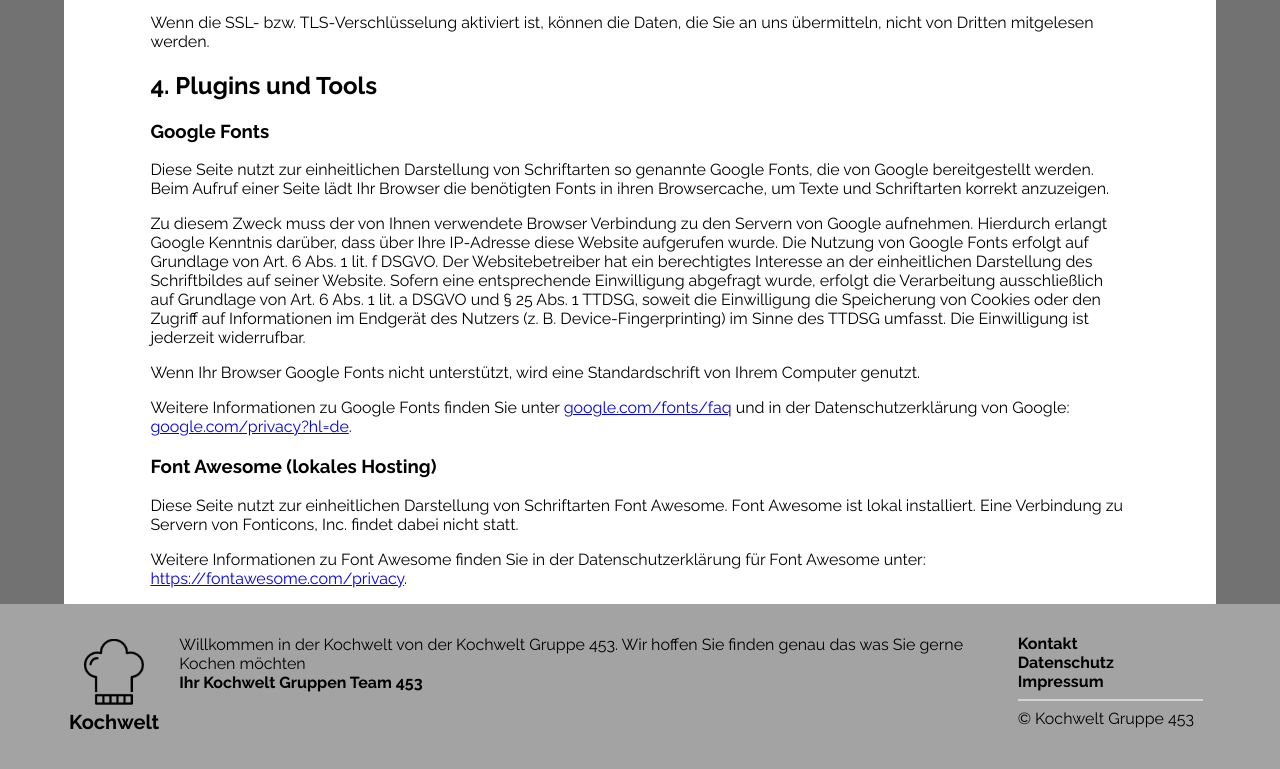
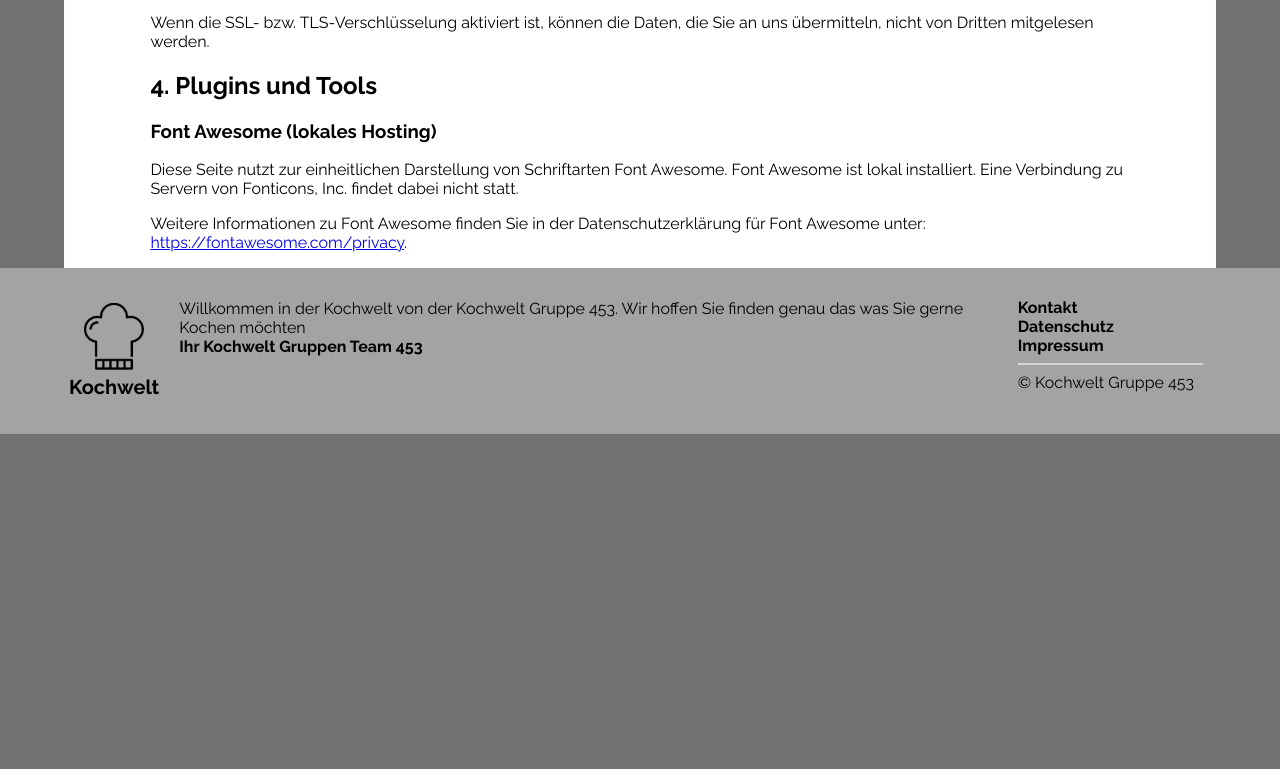
Before and after one commit to Patrick-Gundlach/ga-kochwelt-453, a plain HTML site: page datenschutz.html in a window 1280 px wide. Shown: the part 4088-4857 px from the top of the page. After the commit the page ends 4522 px from the top, so only its background shows below. Drawn offline with Linux system fonts and the light colour scheme.

Commit message:
Datenschutz Plugin Update

```diff
--- a/datenschutz.html
+++ b/datenschutz.html
@@ -207,25 +207,6 @@
             <p>Wenn die SSL- bzw. TLS-Verschl&uuml;sselung aktiviert ist, k&ouml;nnen die Daten, die Sie an uns
                 &uuml;bermitteln, nicht von Dritten mitgelesen werden.</p>
             <h2>4. Plugins und Tools</h2>
-            <h3>Google Fonts</h3>
-            <p>Diese Seite nutzt zur einheitlichen Darstellung von Schriftarten so genannte Google Fonts, die von Google
-                bereitgestellt werden. Beim Aufruf einer Seite l&auml;dt Ihr Browser die ben&ouml;tigten Fonts in ihren
-                Browsercache, um Texte und Schriftarten korrekt anzuzeigen.</p>
-            <p>Zu diesem Zweck muss der von Ihnen verwendete Browser Verbindung zu den Servern von Google aufnehmen.
-                Hierdurch erlangt Google Kenntnis dar&uuml;ber, dass &uuml;ber Ihre IP-Adresse diese Website aufgerufen
-                wurde. Die Nutzung von Google Fonts erfolgt auf Grundlage von Art. 6 Abs. 1 lit. f DSGVO. Der
-                Websitebetreiber hat ein berechtigtes Interesse an der einheitlichen Darstellung des Schriftbildes auf
-                seiner Website. Sofern eine entsprechende Einwilligung abgefragt wurde, erfolgt die Verarbeitung
-                ausschlie&szlig;lich auf Grundlage von Art. 6 Abs. 1 lit. a DSGVO und &sect; 25 Abs. 1 TTDSG, soweit die
-                Einwilligung die Speicherung von Cookies oder den Zugriff auf Informationen im Endger&auml;t des Nutzers
-                (z.&nbsp;B. Device-Fingerprinting) im Sinne des TTDSG umfasst. Die Einwilligung ist jederzeit
-                widerrufbar.</p>
-            <p>Wenn Ihr Browser Google Fonts nicht unterst&uuml;tzt, wird eine Standardschrift von Ihrem Computer
-                genutzt.</p>
-            <p>Weitere Informationen zu Google Fonts finden Sie unter <a href="https://developers.google.com/fonts/faq"
-                    target="_blank" rel="noopener noreferrer">google.com/fonts/faq</a> und in der
-                Datenschutzerkl&auml;rung von Google: <a href="https://policies.google.com/privacy?hl=de"
-                    target="_blank" rel="noopener noreferrer">google.com/privacy?hl=de</a>.</p>
             <h3>Font Awesome (lokales Hosting)</h3>
             <p>Diese Seite nutzt zur einheitlichen Darstellung von Schriftarten Font Awesome. Font Awesome ist lokal
                 installiert. Eine Verbindung zu Servern von Fonticons, Inc. findet dabei nicht statt.</p>
```
